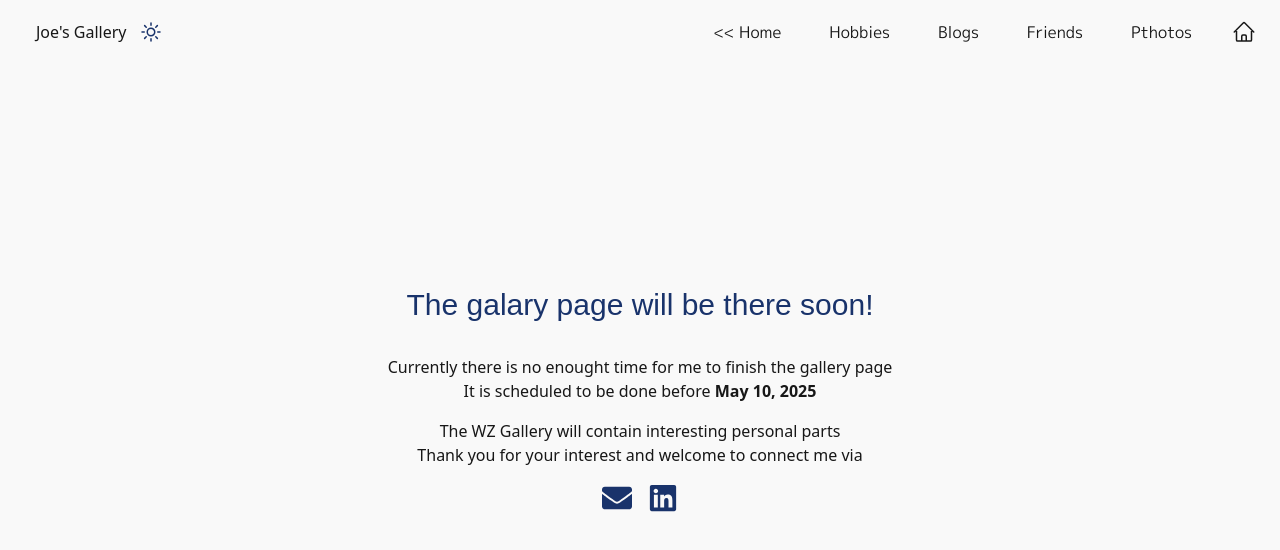
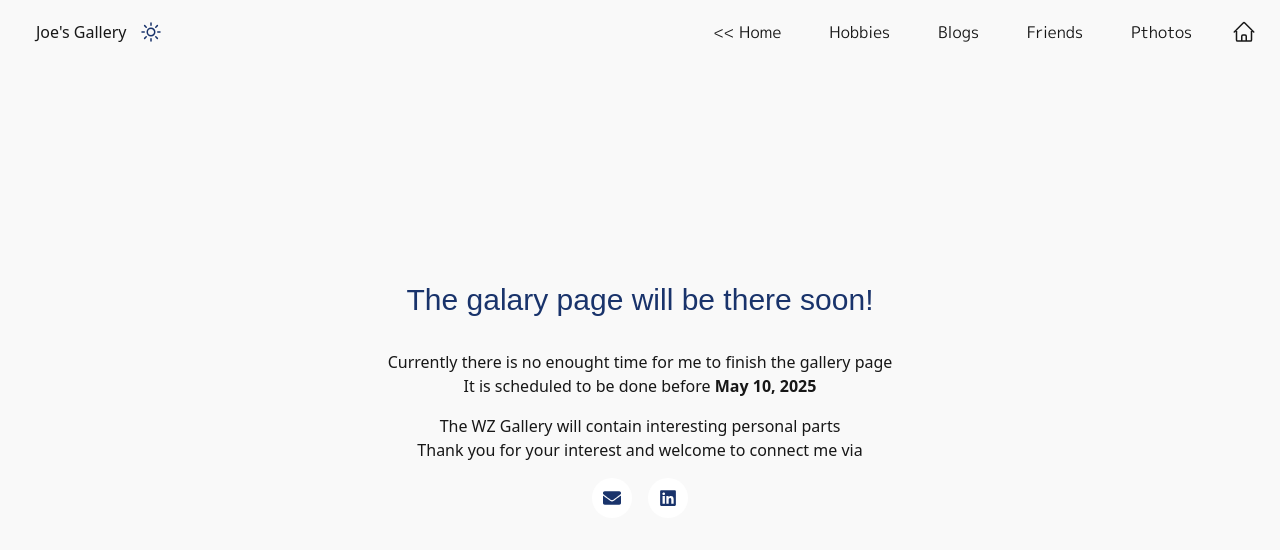
Before and after one commit to joewang0430/my-web, a Next.js app: page /gallery in a window 1280 px wide. Shown: the top 550 px of the page. Built offline with nearby package versions, Linux system fonts and the light colour scheme; a web font is replaced by a local one.

Commit message:
add download resume and media icons partial

```diff
--- a/src/app/globals.css
+++ b/src/app/globals.css
@@ -16,6 +16,7 @@
   --wz-secondary-color: #8799c2;
   --wz-text-color: #171717;
   --wz-bg-color: #f9f9f9;
+  --wz-abs-color: #ffffff;
 
   --wz-classic-blue: #19336b;
   --wz-secondary-blue: #8799c2;
@@ -36,6 +37,7 @@
   --wz-text-color: #ededed;
   --wz-bg-color: #272727;
   --wz-secondary-color: #92cd93;
+  --wz-abs-color: #171717;
 }
 
 @media (prefers-color-scheme: dark) {
@@ -46,6 +48,7 @@
     --wz-text-color: #ededed;
     --wz-bg-color: #0a0a0a;
     --wz-secondary-color: #92cd93;
+    --wz-abs-color: #171717;
 
     --wz-classic-blue: #19336b;
     --wz-secondary-blue: #8799c2;
--- a/src/components/general/ui/EmailTag.tsx
+++ b/src/components/general/ui/EmailTag.tsx
@@ -1,17 +1,40 @@
-import {FaEnvelope} from "react-icons/fa";
+// import {FaEnvelope} from "react-icons/fa";
+// import Link from "next/link";
+
+// const EmailTag = () => {
+//     return (
+//         <Link
+//         href="mailto:joewj0430@gmail.com"
+//         target="_blank"
+//         rel="noopener noreferrer"
+//         className="text-wz-main-color"
+//         >
+//             <FaEnvelope size={30} />
+//         </Link>
+//     );
+// };
+
+// export default EmailTag;
+
+import { FaEnvelope } from "react-icons/fa";
 import Link from "next/link";
 
-const EmailTag = () => {
+export default function EmailTag() {
   return (
     <Link
       href="mailto:joewj0430@gmail.com"
       target="_blank"
       rel="noopener noreferrer"
-        className="text-wz-main-color"
+      className="
+                inline-flex items-center justify-center
+                w-10 h-10
+                bg-wz-abs-color text-wz-main-color hover:text-wz-classic-white
+                rounded-full
+                hover:bg-wz-secondary-color
+                transition-colors duration-300
+              "
     >
-            <FaEnvelope size={30} />
+      <FaEnvelope size={18} />
     </Link>
   );
-};
-
-export default EmailTag;
+}
--- a/src/components/general/ui/LinkedInTag.tsx
+++ b/src/components/general/ui/LinkedInTag.tsx
@@ -7,9 +7,16 @@ const LinkedInTag = () => {
         href="https://www.linkedin.com/in/jue-wang-248984291/"
         target="_blank"
         rel="noopener noreferrer"
-        className="text-wz-main-color"
-        >
-            <FaLinkedin size={30} />
+        className="
+                inline-flex items-center justify-center
+                w-10 h-10
+                bg-wz-abs-color text-wz-main-color hover:text-wz-classic-white
+                rounded-full
+                hover:bg-wz-secondary-color
+                transition-colors duration-300
+              "
+            >
+              <FaLinkedin size={18} />
         </Link>
     );
 };
--- a/tailwind.config.ts
+++ b/tailwind.config.ts
@@ -26,6 +26,7 @@ export default {
         "wz-secondary-color": "var(--wz-secondary-color)",
         "wz-text-color": "var(--wz-text-color)",
         "wz-bg-color": "var(--wz-bg-color)",
+        "wz-abs-color": "var(--wz-abs-color)",
 
         "wz-classic-blue": "var(--wz-classic-blue)",
         "wz-secondary-blue": "var(--wz-secondary-blue)",
```
Lines whose indentation alone changed are shown as unchanged.
